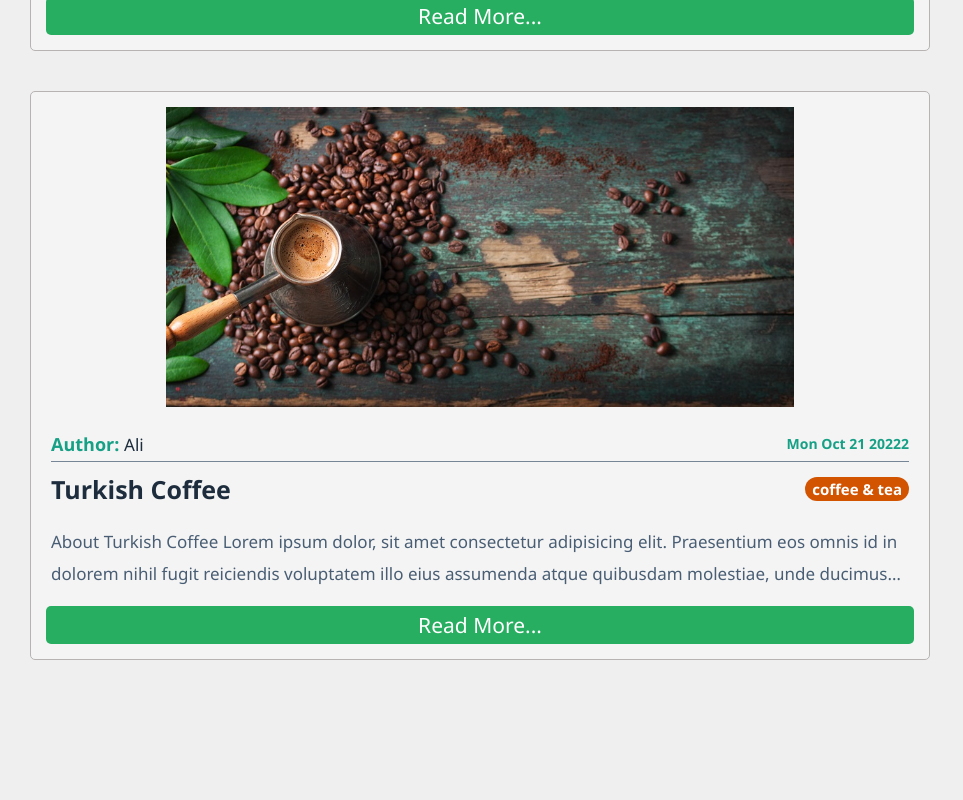
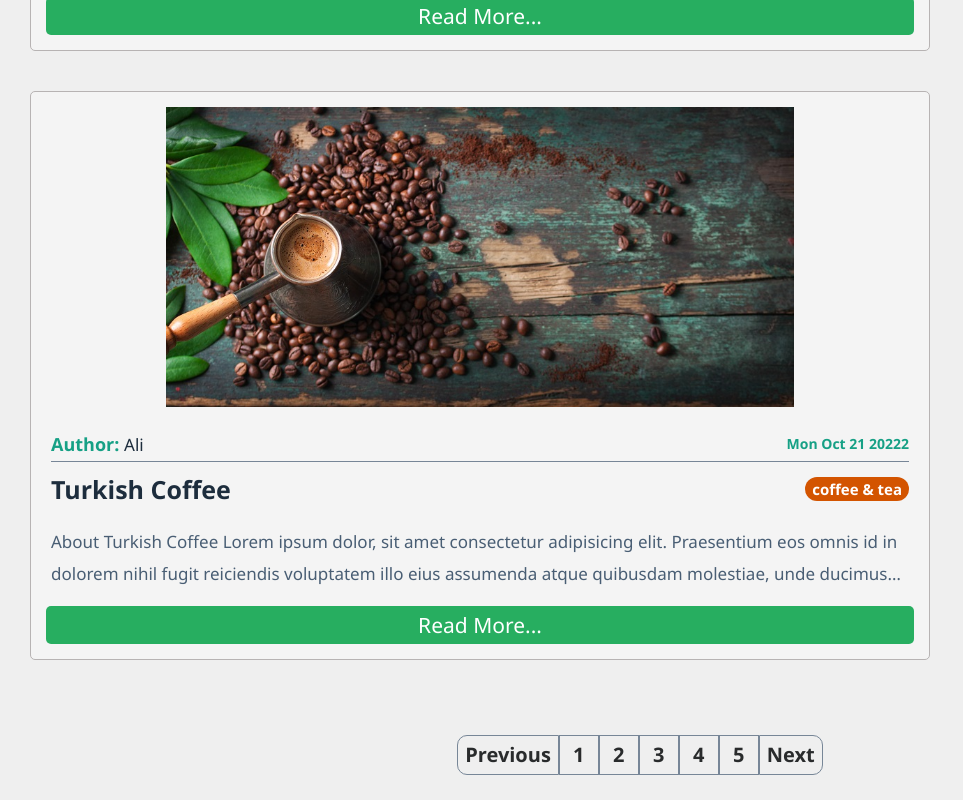
Before and after one commit to osamadweikat/Blog, a React (Create React App) app in the folder frontend/: page /posts in a window 1280 px wide. Shown: the part 3062-3862 px from the top of the page, without its empty margins (0-963 px from the left). Before the commit the page ends 3792 px from the top, so only its background shows below. Built offline with nearby package versions, Linux system fonts and the light colour scheme; the HTML template or start-up script is replaced by a standard one.

Commit message:
feat: add Pagination component with styling

```diff
--- /dev/null
+++ b/frontend/src/components/pagination/Pagination.jsx
@@ -0,0 +1,17 @@
+import "./pagination.css";
+
+const Pagination = () => {
+  return (
+    <div className="pagination">
+      <div className="page previous">Previous</div>
+      {[1, 2, 3, 4, 5].map((page) => (
+        <div className="page" key={page}>
+          {page}
+        </div>
+      ))}
+      <div className="page next">Next</div>
+    </div>
+  );
+};
+
+export default Pagination;
--- /dev/null
+++ b/frontend/src/components/pagination/pagination.css
@@ -0,0 +1,34 @@
+.pagination {
+  display: flex;
+  align-items: center;
+  justify-content: center;
+  padding: 5px;
+  margin-bottom: 20px;
+}
+
+.page {
+  width: 40px;
+  height: 40px;
+  border: 1px solid var(--gray-color);
+  display: flex;
+  justify-content: center;
+  align-items: center;
+  font-size: 20px;
+  font-weight: 700;
+  color: var(--dark-color);
+  cursor: pointer;
+}
+
+.page.previous,
+.page.next {
+  width: max-content;
+  padding: 0 7px;
+}
+
+.page.previous {
+  border-radius: 10px 0 0 10px;
+}
+
+.page.next {
+  border-radius: 0 10px 10px 0;
+}
--- a/frontend/src/pages/posts-page/PostsPage.jsx
+++ b/frontend/src/pages/posts-page/PostsPage.jsx
@@ -2,6 +2,7 @@ import "./posts-page.css";
 import PostList from "../../components/posts/PostList";
 import Sidebar from "../../components/sidebar/Sidebar";
 import { posts, categories } from "../../dummyData";
+import Pagination from "../../components/pagination/Pagination";
 
 const PostsPage = () => {
   return (
@@ -10,6 +11,7 @@ const PostsPage = () => {
         <PostList posts={posts} />
         <Sidebar categories={categories} />
       </section>
+      <Pagination />
     </>
   );
 };
```
